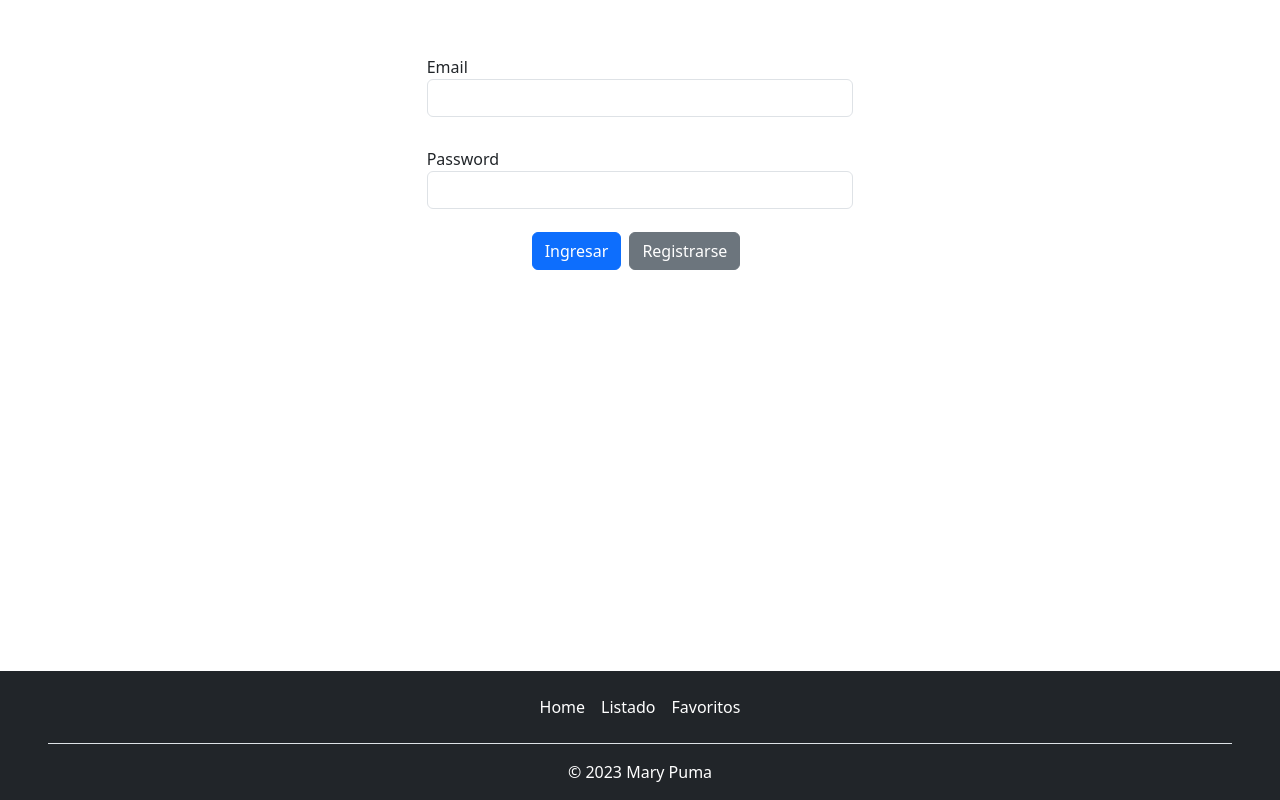
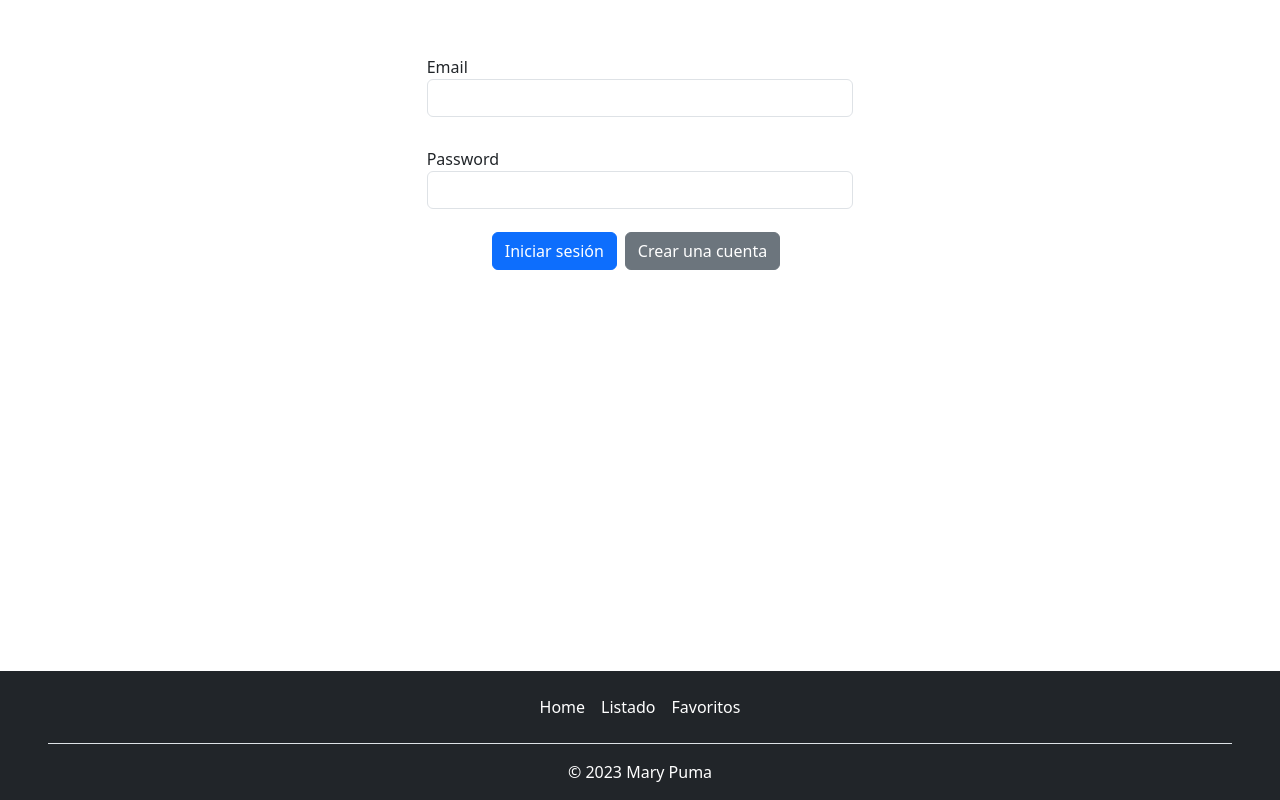
Before and after one commit to mary-puma/proyecto-react, a React (Create React App) app: page /login in a window 1280 px wide. Built offline with nearby package versions, Linux system fonts and the light colour scheme.

Commit message:
Modificacion de label

```diff
--- a/src/auth/pages/LoginPage.jsx
+++ b/src/auth/pages/LoginPage.jsx
@@ -73,7 +73,7 @@ export const LoginPage = () => {
         </div>
         <div className="mb-3 d-flex justify-content-center">
           <button type="submit" className="btn btn-primary ">
-            Ingresar
+            Iniciar sesión
           </button>
           {/* Botón de registrarse */}
           <button
@@ -81,7 +81,7 @@ export const LoginPage = () => {
             className="btn btn-secondary mx-2"
             onClick={handleRegisterRedirect}
           >
-            Registrarse
+            Crear una cuenta
           </button>
         </div>
       </form>
--- a/src/components/UserForm.jsx
+++ b/src/components/UserForm.jsx
@@ -271,19 +271,6 @@ export const UserForm = () => {
     <form className="pt-5" onSubmit={onSubmit}>
       <div className="mb-3 d-flex justify-content-center">
         <label className="col-sm-4 col-form-label">
-          Email
-          <input
-            type="email"
-            className="form-control"
-            name="email"
-            value={email}
-            onChange={onInputChange}
-            required
-          />
-        </label>
-      </div>
-      <div className="mb-3 d-flex justify-content-center">
-        <label className="col-sm-4 col-form-label">
           Nombre
           <input
             type="text"
@@ -303,6 +290,19 @@ export const UserForm = () => {
             className="form-control"
             name="lastName"
             value={lastName}
+            onChange={onInputChange}
+            required
+          />
+        </label>
+      </div>
+      <div className="mb-3 d-flex justify-content-center">
+        <label className="col-sm-4 col-form-label">
+          Email
+          <input
+            type="email"
+            className="form-control"
+            name="email"
+            value={email}
             onChange={onInputChange}
             required
           />
@@ -330,7 +330,7 @@ export const UserForm = () => {
           className="btn btn-secondary mx-2"
           onClick={handleLoginRedirect}
         >
-          Iniciar sesion
+          Iniciar sesión
         </button>
       </div>
     </form>
```
